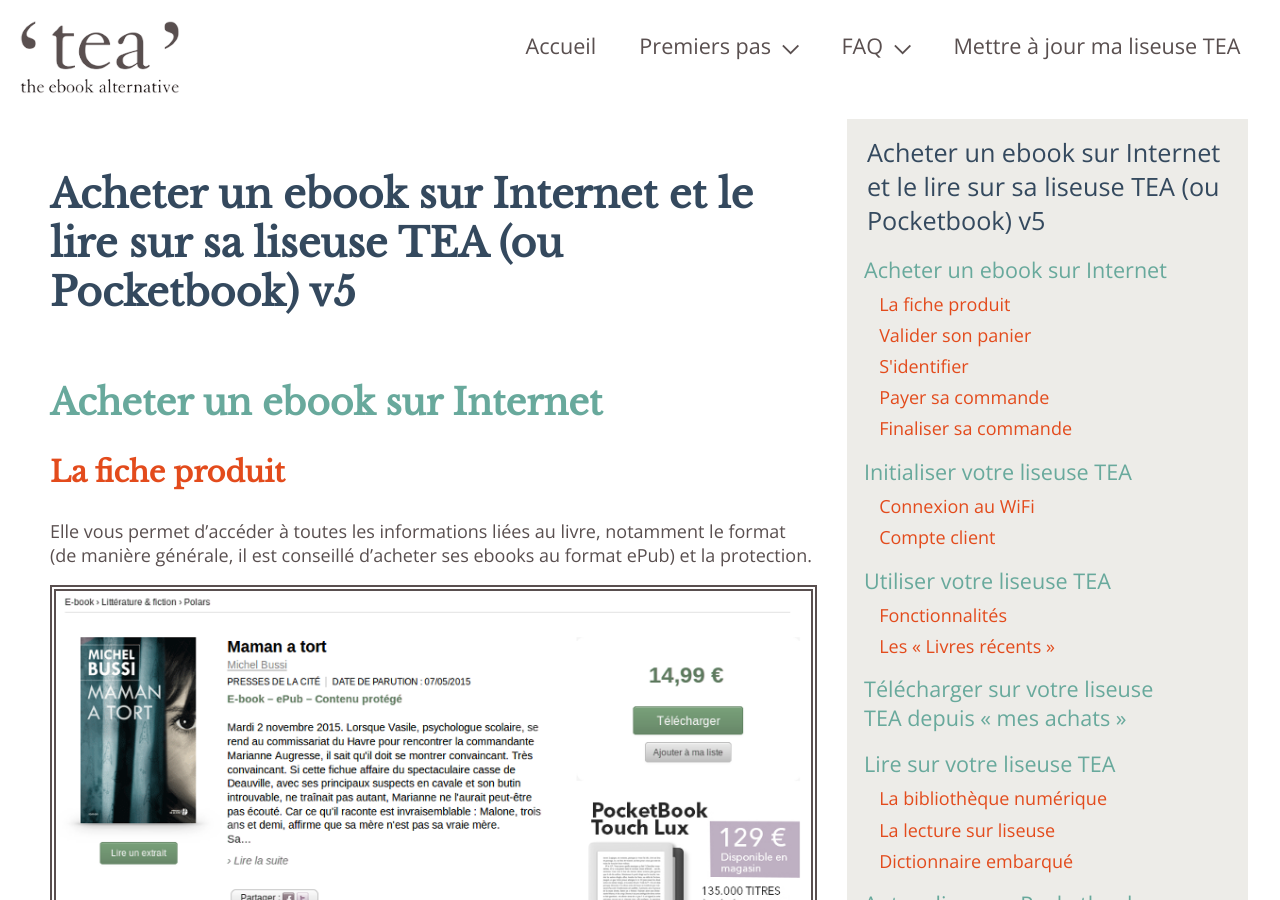
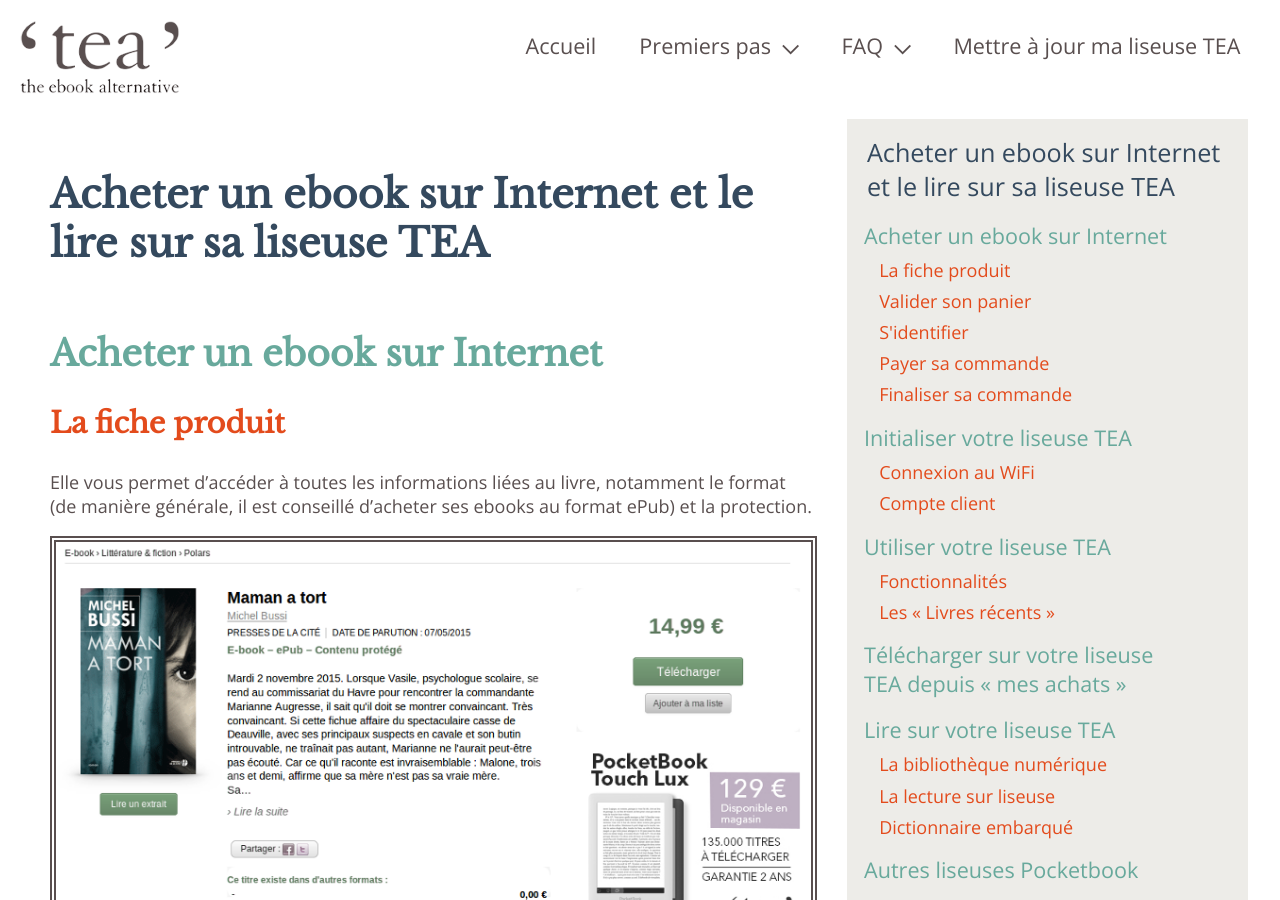
Before and after one commit to TEA-ebook/help-center, a Jekyll site: the page built from _pages/web-liseuseTEA.md, in a window 1280 px wide and 900 px high. Built offline with Jekyll 4.4.1, drawn with Linux system fonts in a browser that asks for light colours.

Commit message:
Update web-liseuseTEA.md

```diff
--- a/_pages/web-liseuseTEA.md
+++ b/_pages/web-liseuseTEA.md
@@ -1,7 +1,7 @@
 ---
 permalink: "/web-liseuseTEA/"
 layout: page
-title: Acheter un ebook sur Internet et le lire sur sa liseuse TEA (ou Pocketbook) v5
+title: Acheter un ebook sur Internet et le lire sur sa liseuse TEA
 ---
 
 {% include anchor.html id="acheter-internet" label="Acheter un ebook sur Internet" %}
```
